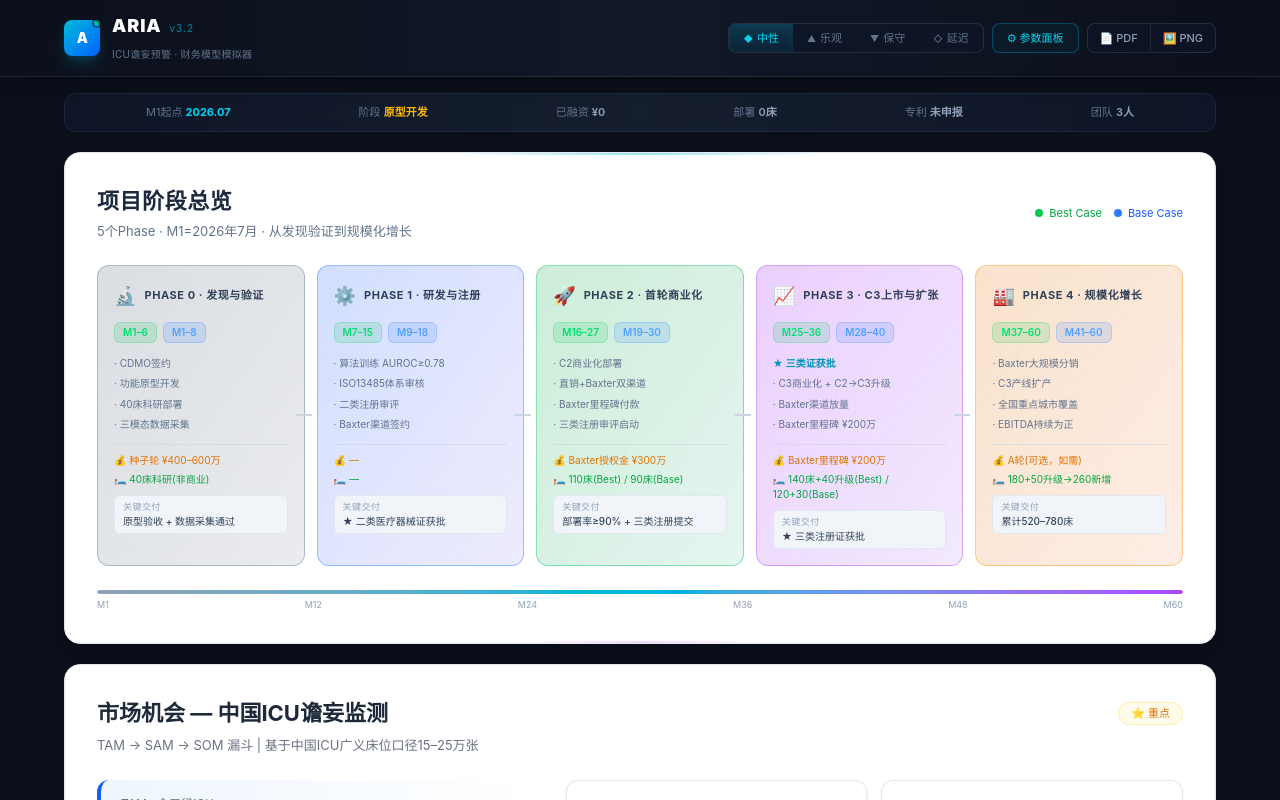
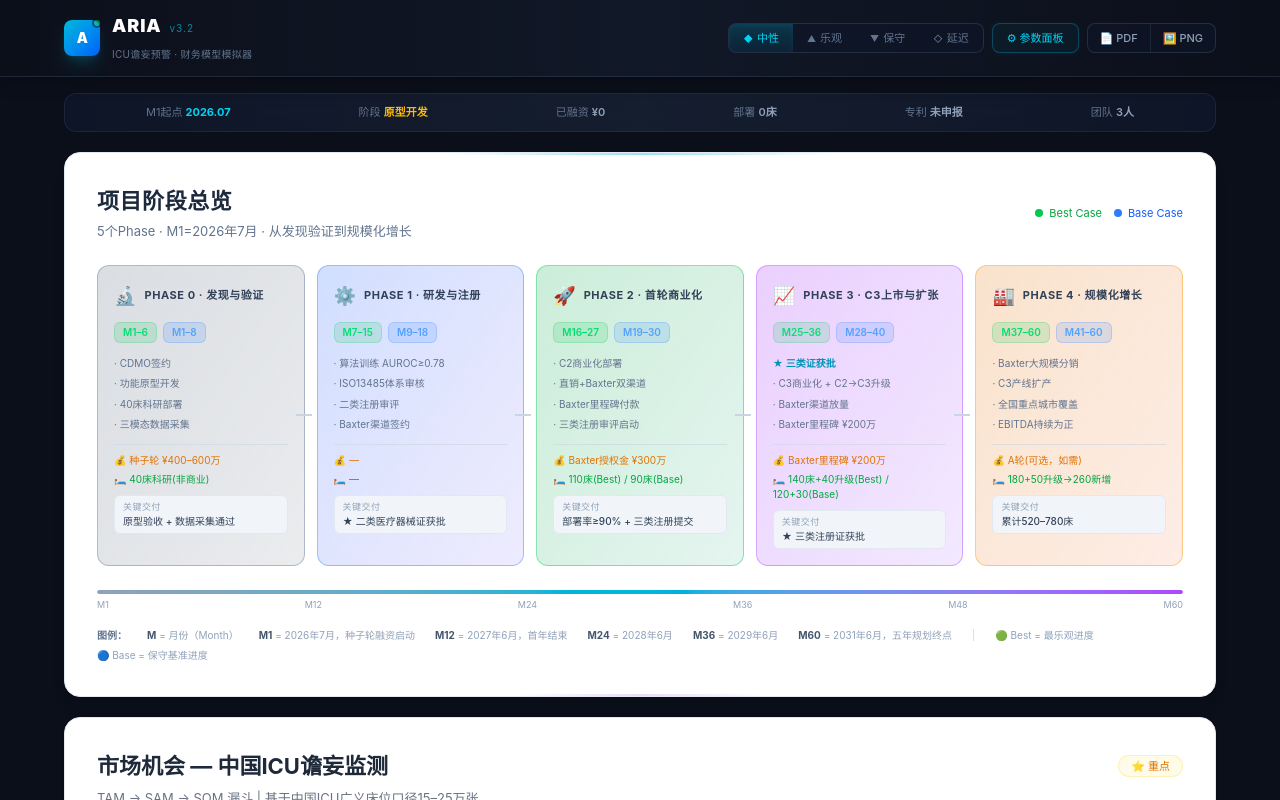
Before and after one commit to Rushen-SHEN/Finance-simulator, a Next.js app: page /Finance-simulator/ in a window 1280 px wide. Shown: the top 800 px of the page. Built offline with nearby package versions, Linux system fonts and the light colour scheme.

Commit message:
feat: add M-value legends to PhaseOverview and GanttTimeline
- PhaseOverview: M=月份, M1=2026年7月种子轮启动, M12/24/36/60 calendar mapping
- GanttTimeline: extended legend with M-to-calendar mapping and Lag explanation

```diff
--- a/src/components/GanttTimeline.tsx
+++ b/src/components/GanttTimeline.tsx
@@ -88,6 +88,17 @@ function GanttChart({ items, label }: { items: MilestoneItem[]; label: string })
           <span className="flex items-center gap-1"><i className="inline-block w-3 h-3 rounded-sm bg-green-600" /> 商业化</span>
           <span className="flex items-center gap-1"><i className="inline-block w-2.5 h-2.5 bg-green-600 rotate-45 rounded-sm" /> ★关键里程碑</span>
         </div>
+        <div className="flex flex-wrap gap-x-4 gap-y-0.5 text-[10px] text-gray-400 mt-2" style={{ paddingLeft: 200 }}>
+          <span><b className="text-gray-500">M</b> = 月份</span>
+          <span><b className="text-gray-500">M1</b> = 2026.07 种子轮启动</span>
+          <span><b className="text-gray-500">M12</b> = 2027.06</span>
+          <span><b className="text-gray-500">M24</b> = 2028.06</span>
+          <span><b className="text-gray-500">M36</b> = 2029.06</span>
+          <span><b className="text-gray-500">M48</b> = 2030.06</span>
+          <span><b className="text-gray-500">M60</b> = 2031.06</span>
+          <span className="text-gray-300">|</span>
+          <span>Lag = 前置活动结束后的等待月数</span>
+        </div>
       </div>
 
       {/* Milestone Table */}
--- a/src/components/PhaseOverview.tsx
+++ b/src/components/PhaseOverview.tsx
@@ -180,6 +180,20 @@ export default function PhaseOverview({ milestonesBest, milestonesBase }: Props)
           ))}
         </div>
       </div>
+
+      {/* Legend */}
+      <div className="mt-4 flex flex-wrap gap-x-5 gap-y-1 text-[10px] text-slate-400 leading-relaxed">
+        <span className="font-semibold text-slate-500">图例：</span>
+        <span><b className="text-slate-600">M</b> = 月份（Month）</span>
+        <span><b className="text-slate-600">M1</b> = 2026年7月，种子轮融资启动</span>
+        <span><b className="text-slate-600">M12</b> = 2027年6月，首年结束</span>
+        <span><b className="text-slate-600">M24</b> = 2028年6月</span>
+        <span><b className="text-slate-600">M36</b> = 2029年6月</span>
+        <span><b className="text-slate-600">M60</b> = 2031年6月，五年规划终点</span>
+        <span className="text-slate-300">|</span>
+        <span>🟢 Best = 最乐观进度</span>
+        <span>🔵 Base = 保守基准进度</span>
+      </div>
     </section>
   );
 }
```
